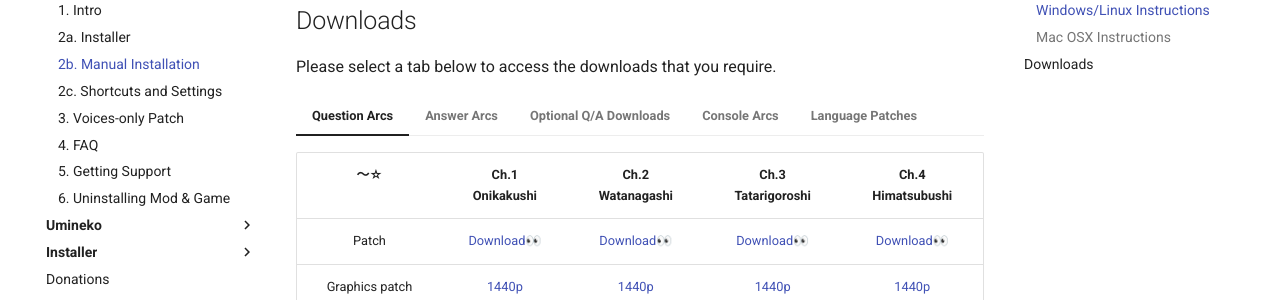
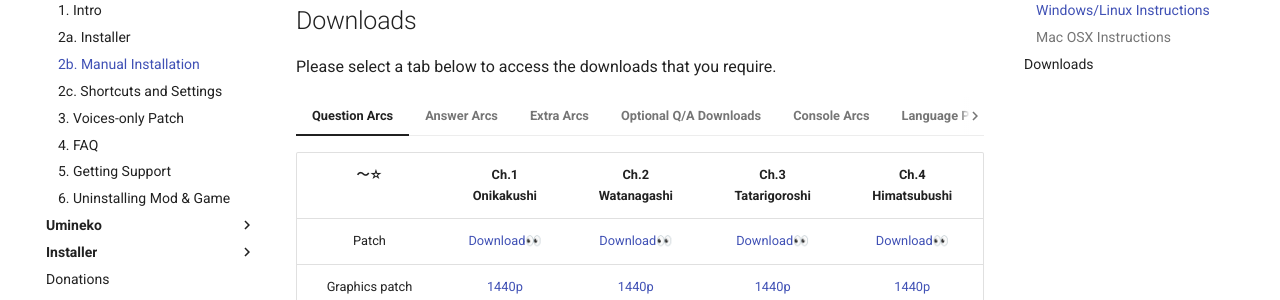
Before and after one commit to 07th-mod/wiki, an MkDocs documentation site: the page built from docs/Higurashi/Manual-Installation.md, in a window 1280 px wide and 900 px high, scrolled down 1642 px. Shown: the part 152-452 px from the top of the window. Built offline with MkDocs 1.6.1 and Material for MkDocs 9.7.7, drawn with Linux system fonts in a browser that asks for light colours.

Commit message:
Update Higurashi Rei

```diff
--- a/docs/Higurashi/Manual-Installation.md
+++ b/docs/Higurashi/Manual-Installation.md
@@ -249,6 +249,56 @@
 
     † If the regular "GOG" UI file does not work, try the "old" version (compatible with an older GOG release of the game).
 
+=== "Extra Arcs"
+
+
+    <table>
+    <thead>
+    <tr class="header">
+    <th style="text-align: center;">〜☆</th>
+    <th style="text-align: center;">Ch.9 Rei</th>
+    </tr>
+    </thead>
+    <tbody>
+    <tr class="odd">
+    <td style="text-align: center;">Patch</td>
+    <td style="text-align: center;"><a href="https://github.com/07th-mod/higurashirei/releases/latest">Download👀</a></td>
+    </tr>
+    <tr class="even">
+    <td style="text-align: center;">Graphics patch</td>
+    <td style="text-align: center;"><a href="https://07th-mod.com/rikachama/graphics/HigurashiRei-Graphics.7z">1440p</a></td>
+    </tr>
+    <tr class="even">
+    <td style="text-align: center;">Voices</td>
+    <td style="text-align: center;"><a href="https://07th-mod.com/rikachama/voice/HigurashiRei-Voices.7z">Download</a></td>
+    </tr>
+    <tr class="even">
+    <td style="text-align: center;">BGM & SE</td>
+    <td style="text-align: center;">None</td>
+    </tr>
+    <tr class="odd">
+    <td style="text-align: center;">Movies</td>
+    <td style="text-align: center;"><a href="https://07th-mod.com/rikachama/video/HigurashiRei-Movie.7z">Windows</a><br><a href="https://07th-mod.com/rikachama/video/HigurashiRei-Movie_UNIX.7z">Mac/Linux</a></td>
+    </tr>
+    <tr class="even">
+    <td style="text-align: center;">UI Mod (Windows)</td>
+    <td style="text-align: center;"><a href="https://07th-mod.com/ui.php?chapter=higurashirei&os=win&unity=2019.4.3">Steam</a><br><a href="https://07th-mod.com/ui.php?chapter=higurashirei&os=win&unity=2019.4.3">MangaGamer</a><br><a href="https://07th-mod.com/ui.php?chapter=higurashirei&os=win&unity=2019.4.3">GOG</a></td>
+    </tr>
+    <tr class="odd">
+    <td style="text-align: center;">UI Mod (Mac/Linux)</td>
+    <td style="text-align: center;"><a href="https://07th-mod.com/ui.php?chapter=higurashirei&os=unix&unity=2019.4.3">Steam</a><br><a href="https://07th-mod.com/ui.php?chapter=higurashirei&os=unix&unity=2019.4.3">MangaGamer</a><br><a href="https://07th-mod.com/ui.php?chapter=higurashirei&os=unix&unity=2019.4.3">GOG</a></td>
+    </tr>
+    <tr class="odd">
+    <td style="text-align: center;">Compatibility packs</td>
+    <td style="text-align: center;">None</td>
+    </tr>
+    <tr class="even">
+    <td style="text-align: center;">Update</td>
+    <td style="text-align: center;">None</td>
+    </tr>
+    </tbody>
+    </table>
+
 === "Optional Q/A Downloads"
 
 
```
